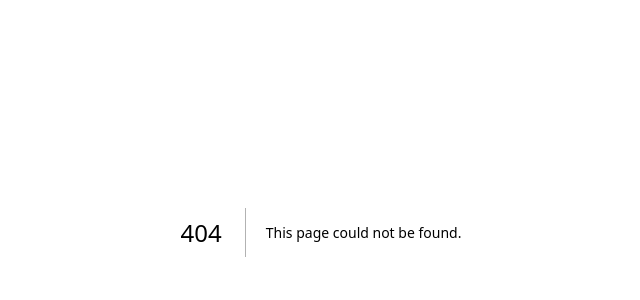
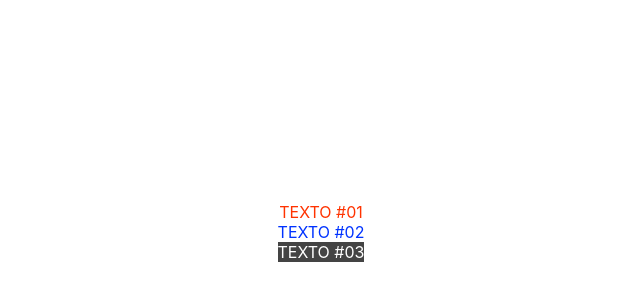
Before and after one commit to ogiovannilima/nextjs-curso, a Next.js app: page /css/integracao2 in a window 1280 px wide. Before the commit this address had no page. Shown: the part 168-468 px from the top of the page, without its empty margins (319-959 px from the left). Built offline with nearby package versions, Linux system fonts and the light colour scheme.

Commit message:
integracao de css utilizando module para deixar o css scopado

```diff
--- /dev/null
+++ b/pages/css/integracao2.jsx
@@ -0,0 +1,11 @@
+import styles from "./integracao2.module.css"
+
+export default function integracao2() {
+  return (
+    <div id={styles.integracao2}>
+      <div className={styles.vermelho}>TEXTO #01</div>
+      <div className={styles.azul}>TEXTO #02</div>
+      <div className={styles.branco}>TEXTO #03</div>
+    </div>
+  )
+}
--- /dev/null
+++ b/pages/css/integracao2.module.css
@@ -0,0 +1,28 @@
+/* neste caso estamos utilizando o css
+apenas para o lugar onde vamos importar o item
+precisamos importar e chamar o module
+import styles from "./integracao2.module.css"
+O NOME DO ARQUIVO >DEVE< TER MODULE
+caso contrario sera um arquivo global
+*/
+
+#integracao2 {
+  height: 100vh;
+  display: flex;
+  justify-content: center;
+  flex-direction: column;
+  align-items: center;
+}
+
+.vermelho {
+  color: #F30;
+}
+
+.azul {
+  color: #03F;
+}
+
+.branco {
+  background-color: #444;
+  color: #FFF;
+}
```
